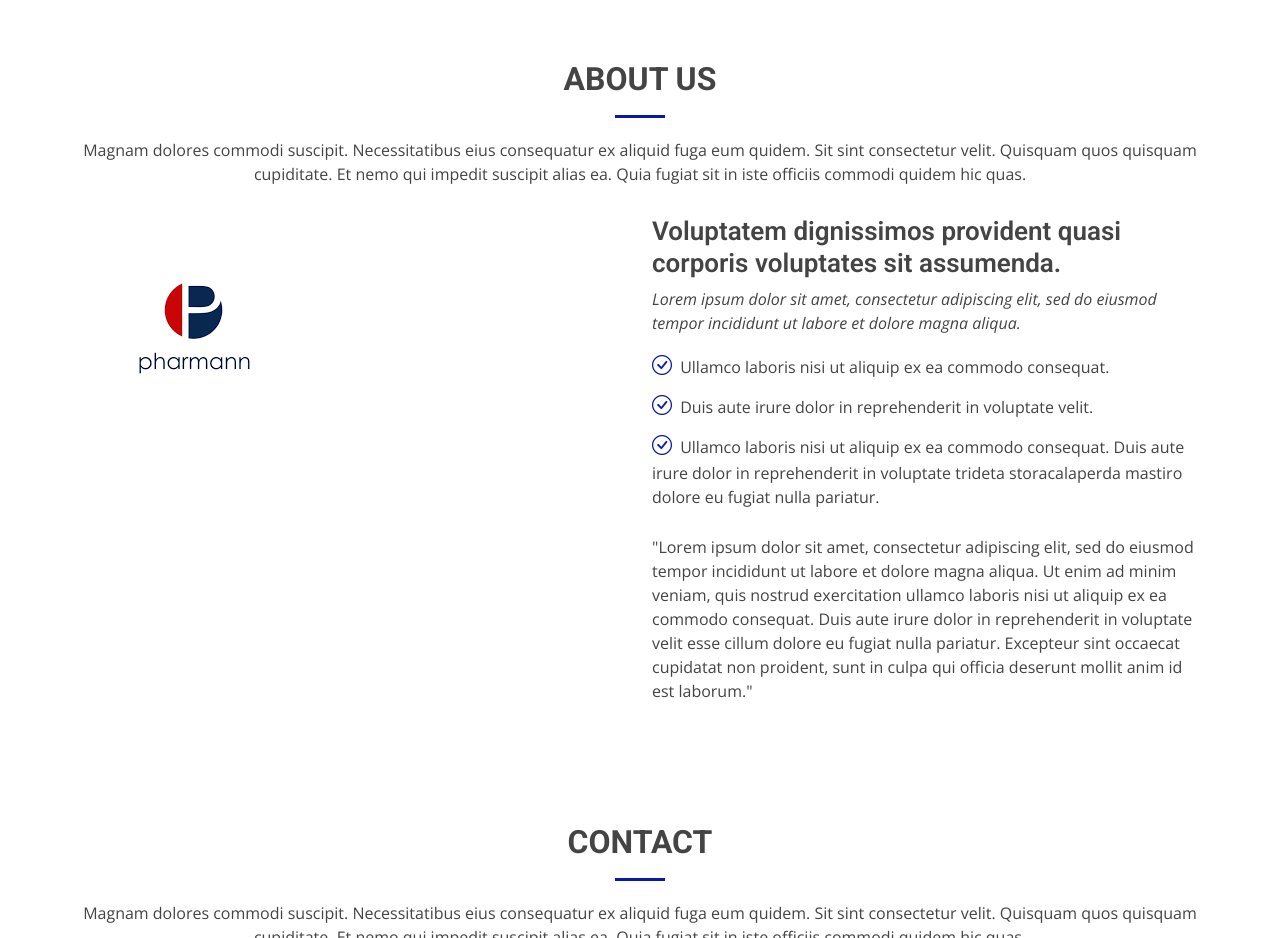
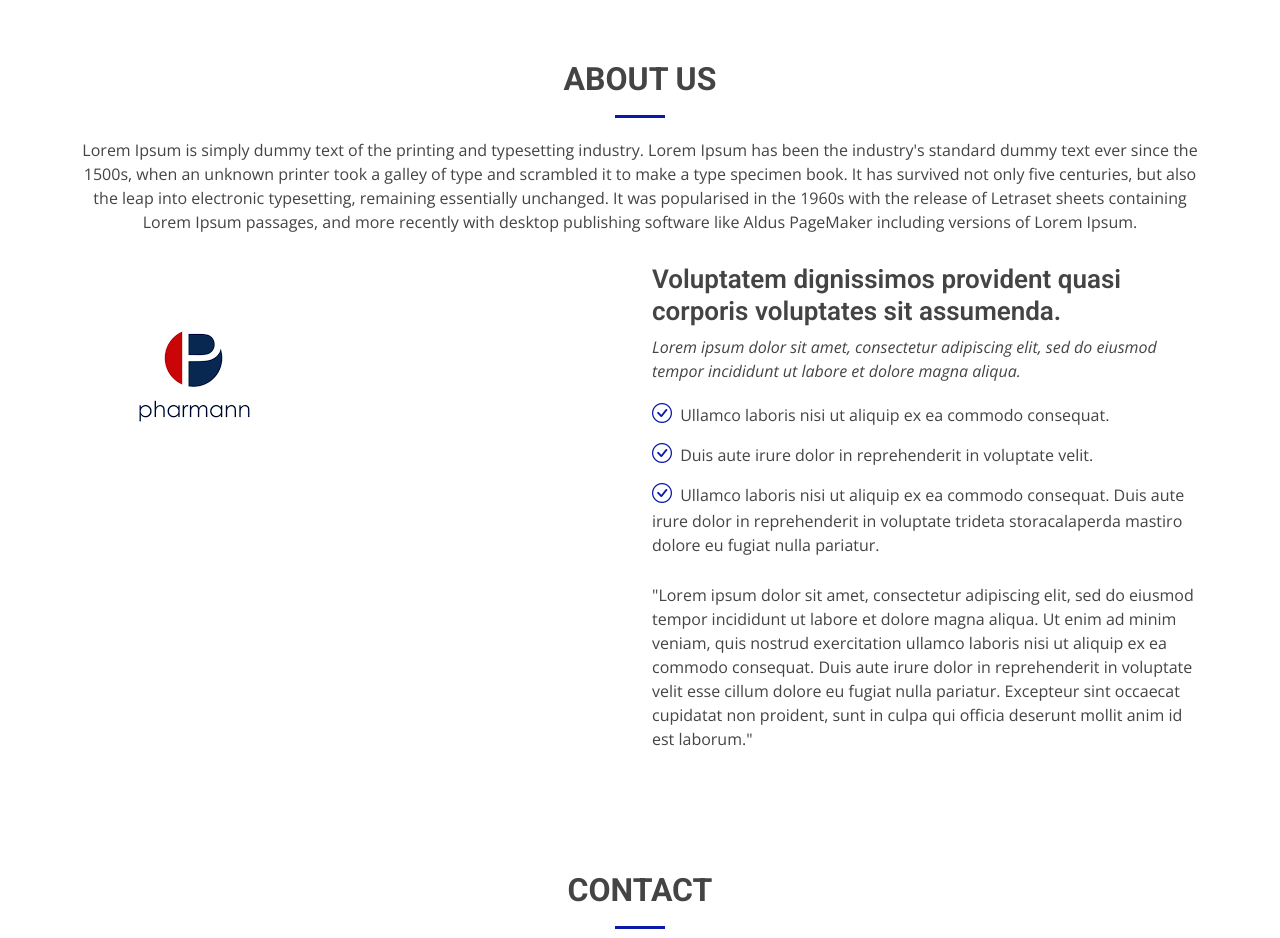
Before and after one commit to shan-21/pharmacy, a plain HTML site: page index.html in a window 1280 px wide. Shown: the part 800-1738 px from the top of the page. Drawn offline with nearby package versions, Linux system fonts and the light colour scheme.

Commit message:
Update index.html

```diff
--- a/index.html
+++ b/index.html
@@ -123,7 +123,9 @@
 
         <div class="section-title">
           <h2>About Us</h2>
-          <p>Magnam dolores commodi suscipit. Necessitatibus eius consequatur ex aliquid fuga eum quidem. Sit sint consectetur velit. Quisquam quos quisquam cupiditate. Et nemo qui impedit suscipit alias ea. Quia fugiat sit in iste officiis commodi quidem hic quas.</p>
+		<p>Lorem Ipsum is simply dummy text of the printing and typesetting industry. Lorem Ipsum has been the industry's standard dummy text ever since the 1500s, when an unknown printer took a galley of type and scrambled it to make a type specimen book. It has survived not only five centuries, but also the leap into electronic typesetting, remaining essentially unchanged. It was popularised in the 1960s with the release of Letraset sheets containing Lorem Ipsum passages, and more recently with desktop publishing software like Aldus PageMaker including versions of Lorem Ipsum.
+
+</p>
         </div>
 
         <div class="row">
```
